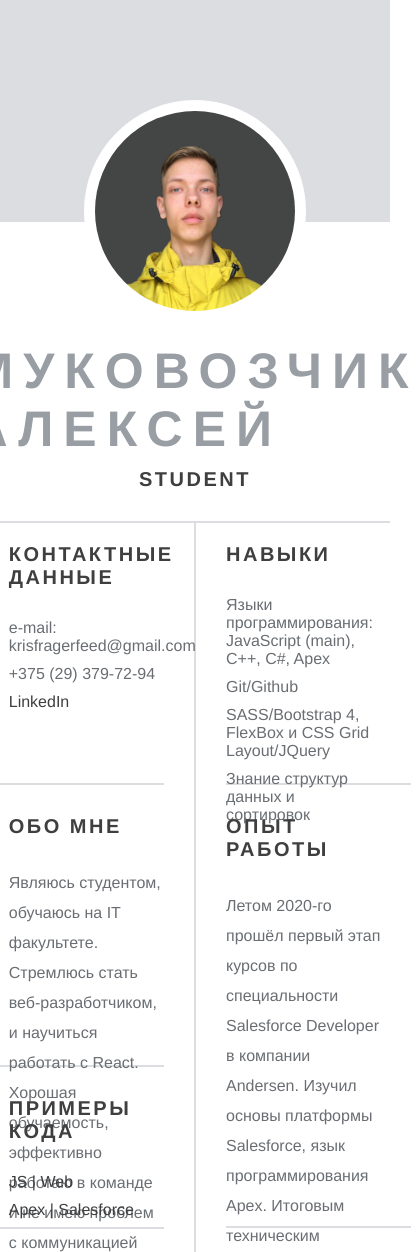
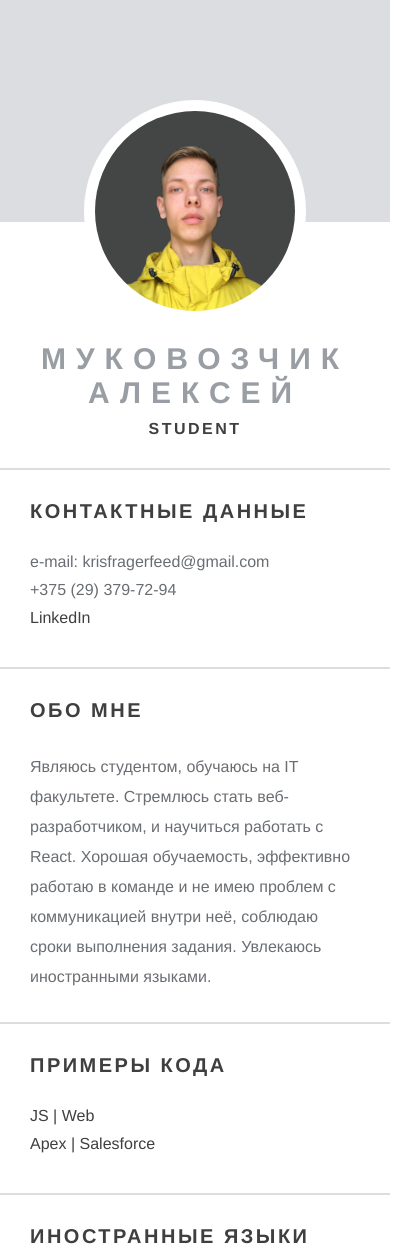
Before and after one commit to KriSWhitch/rsschool-cv, a plain HTML site: page index.html in a window 390 px wide. Shown: the top 1252 px of the page, 418 px wide, since content can reach past the window. Drawn offline with Linux system fonts and the light colour scheme.

Commit message:
feat: add media queries for width < 1024px

```diff
--- a/css/style.css
+++ b/css/style.css
@@ -94,6 +94,7 @@ a:hover {
     text-transform: uppercase;
     font-weight: bold;
     margin-bottom: 10px;
+    text-align: center;
  }
 
  .fcs-subtitle {
@@ -124,7 +125,8 @@ a:hover {
 
 .personal-info-content {
     display: flex;
-    padding-left: 0 !important;
+    padding: 0 !important;
+    margin-bottom: 0 !important;
  }
 
 .personal-info {
@@ -203,3 +205,52 @@ a:hover {
      background-color: rgb(219,221,224);
      width: 100%;
  }
+
+ @media (max-width: 1024px) {
+     .main {
+         flex-direction: column;
+         margin-bottom: 0;
+     }
+
+     .left-side, .right-side {
+         width: 100%;
+         border: none;
+         padding: 0;
+     }
+
+     .left-side div, .right-side div {
+         padding: 30px;
+         margin-bottom: 0;
+     }
+
+     .personal-info, .about-me, .code-examples, .skills, .foreign-languages, .work-experience, .education {
+         height: fit-content;
+     }
+
+     .foreign-languages {
+        border-bottom: 2px solid  rgb(219,221,224);
+     }
+
+     .fcs-title {
+         font-size: 40px;
+     }
+
+     .fcs-subtitle {
+         font-size: 17.5px;
+     }
+ }
+
+ @media (max-width: 500px ) {
+    .personal-fcs {
+        max-width: 100%;
+        padding: 0 5%;
+    }
+
+     .fcs-title {
+         font-size: 30px;
+     }
+
+     .fcs-subtitle {
+         font-size: 16px;
+     }
+ }
```
